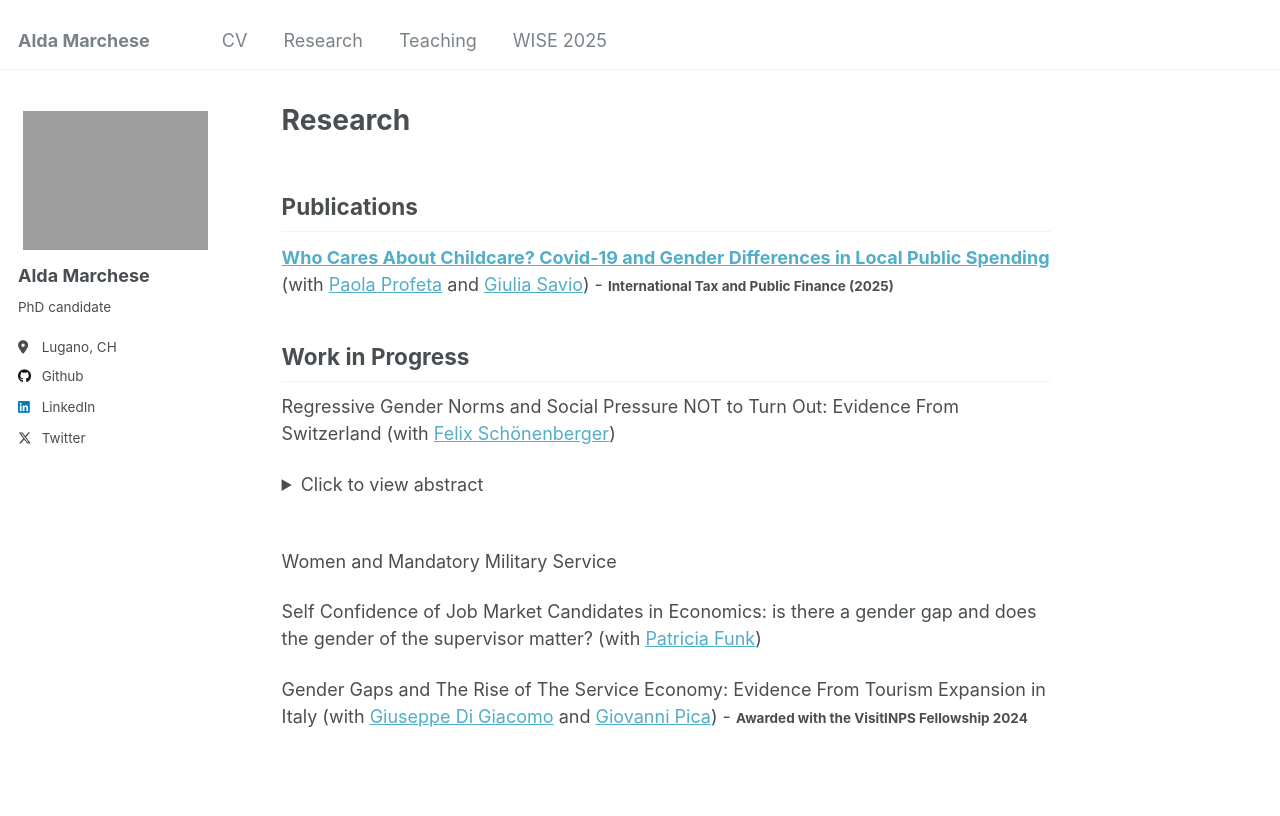
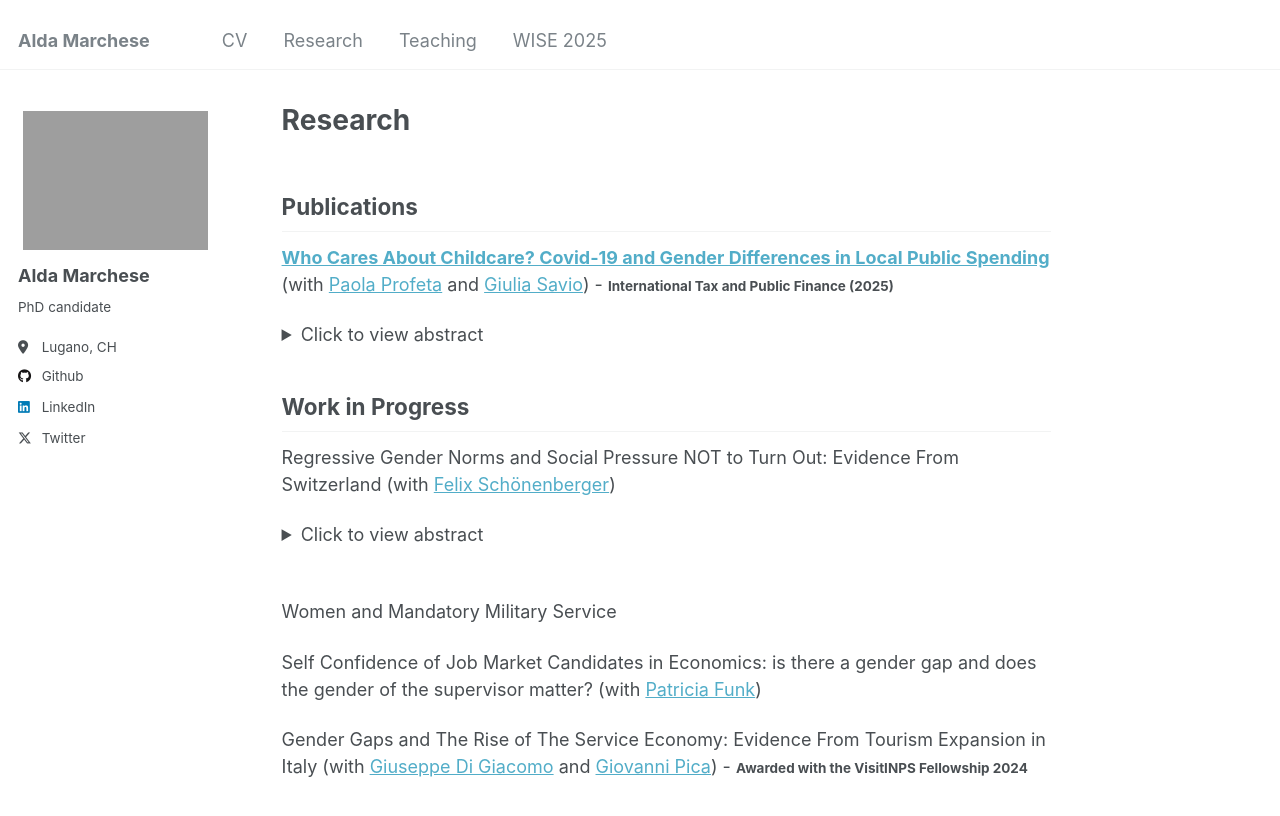
Before and after one commit to aldamarchese/aldamarchese.github.io, a Jekyll site: the page built from _pages/research.md, in a window 1280 px wide and 993 px high. Shown: the top 816 px of the window. Built offline with Jekyll 4.4.1, drawn with Linux system fonts in a browser that asks for light colours.

Commit message:
Update research.md

```diff
--- a/_pages/research.md
+++ b/_pages/research.md
@@ -10,6 +10,10 @@ redirect_from:
 
   [**Who Cares About Childcare? Covid-19 and Gender Differences in Local Public Spending**](https://www.dropbox.com/scl/fi/3wgo6p8nz7fh3dbdpx8bu/Marchese_Profeta_Savio_childcare.pdf?rlkey=p1i9u543se4i06s2ajyp87t1x&dl=0) (with [Paola Profeta](https://sites.google.com/view/paola-profeta) and [Giulia Savio](https://sites.google.com/view/giuliasavioswebpage/home?authuser=0)) -
   <small>  **International Tax and Public Finance (2025)** <small>
+  <details>
+  <summary>Click to view abstract</summary>
+ The Covid-19 pandemic increased the salience of childcare and focused attention on the allocation of public funds for it. Focusing on Italy, one of the first countries severely impacted by the Covid-19 crisis, we analyze how male and female politicians responded to the Covid-19 pandemic in the allocation of funds to childcare. To assess causality, we analyze close mixed-gender races in Italian local elections in small municipalities without gender quotas from 2016 to 2023. Our findings show that pre Covid-19 female mayors spent more on childcare than male mayors. However, during the pandemic, the gender gap closed, as male mayors increased spending, a trend that continued in the post pandemic period.
+  </details>
 
 
 ## Work in Progress
```
